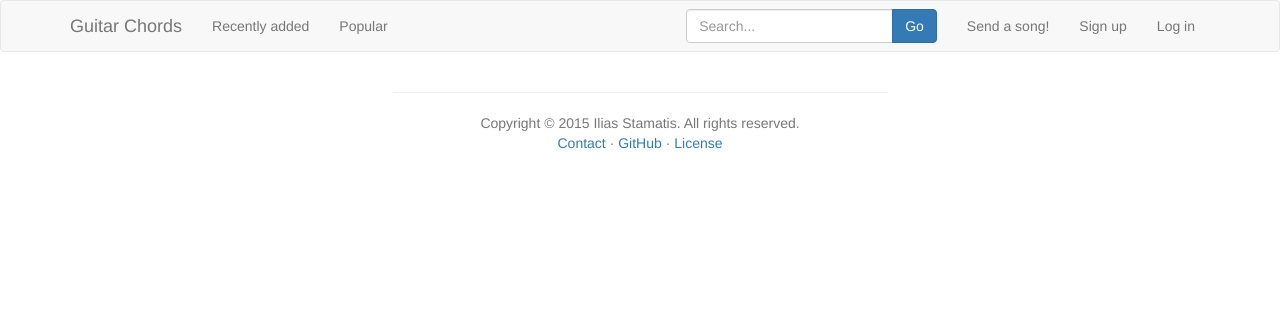
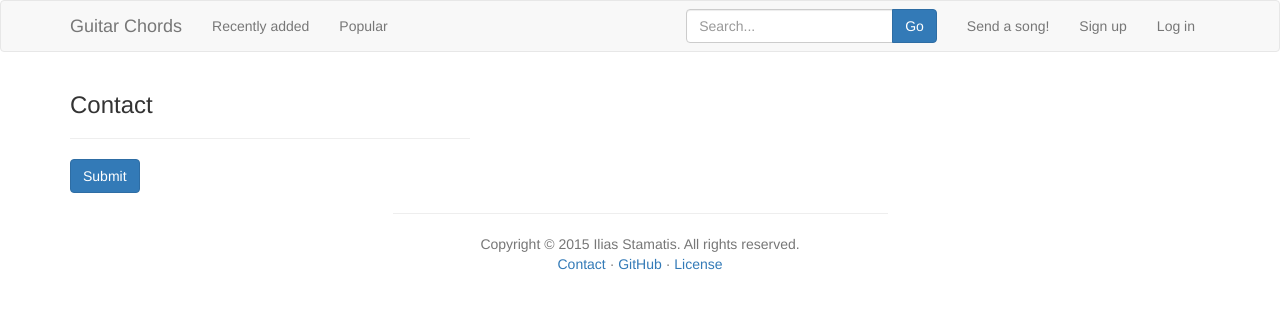
Before and after one commit to ilstam/guitarchords, a Django app: template chords/templates/chords/contact.html in a window 1280 px wide. Shown: the top 312 px of the page. Run offline with Django 3.2, Linux system fonts and the light colour scheme; the template is opened without the code that fills it, so the values that code supplies are empty; some libraries are stand-ins or nearby versions.

Commit message:
add contact_form

```diff
--- a/chords/static/chords/css/style.css
+++ b/chords/static/chords/css/style.css
@@ -58,6 +58,10 @@ textarea {
 
 #comment_form label[for=id_captcha] {
     display: none;
+}
+
+#contact_form {
+    max-width: 400px;
 }
 
 /* song */
--- a/chords/templates/chords/contact.html
+++ b/chords/templates/chords/contact.html
@@ -6,6 +6,15 @@
 
 {% block body_block %}
 
+<form id="contact_form" method="post" action="{% url 'chords:contact' %}">
+    {% csrf_token %}
+    <h3>Contact</h3>
+    <hr />
+
+    {{ form|bootstrap }}
+    <button type="submit" class="btn btn-primary">Submit</button>
+</form>
+
 {% endblock %}
 
 {% block scripts_block %}
```
Also changed, not shown: chords/forms.py (+7 -0 lines), chords/views.py (+7 -2 lines).
